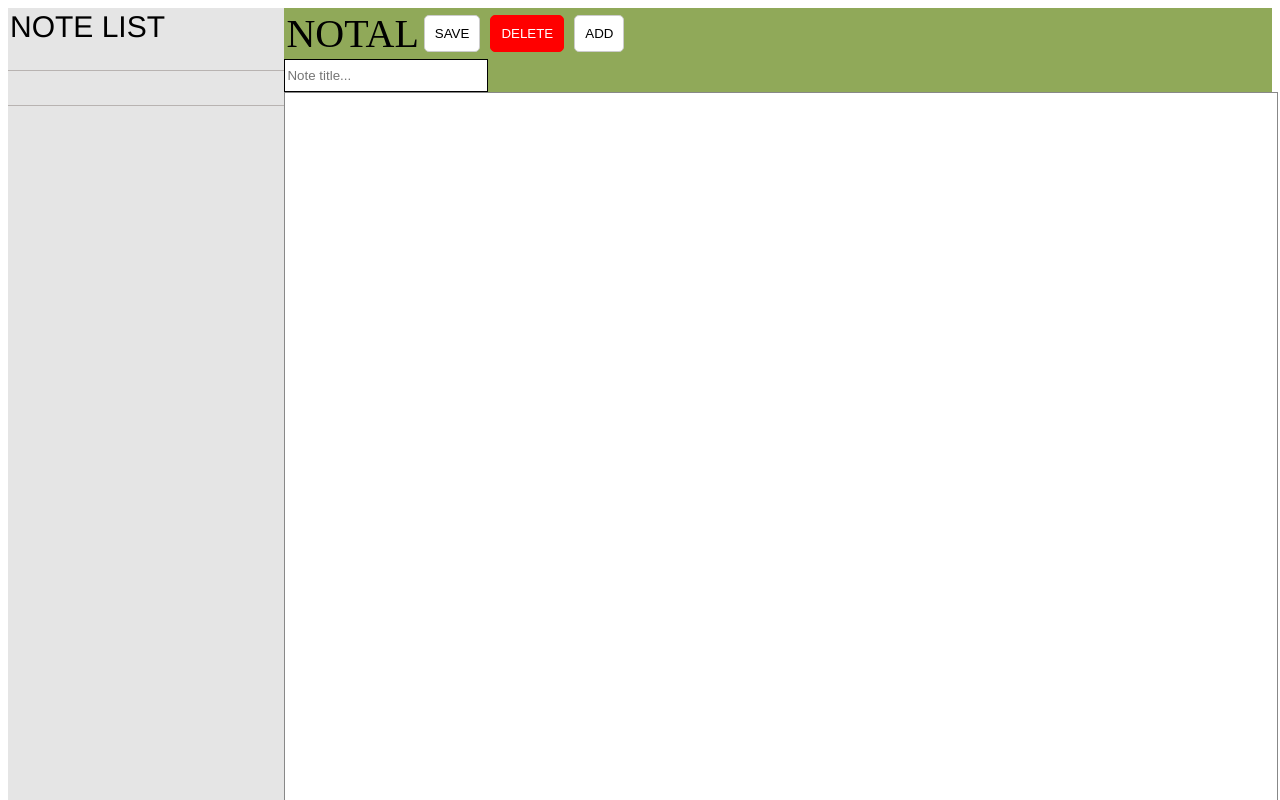
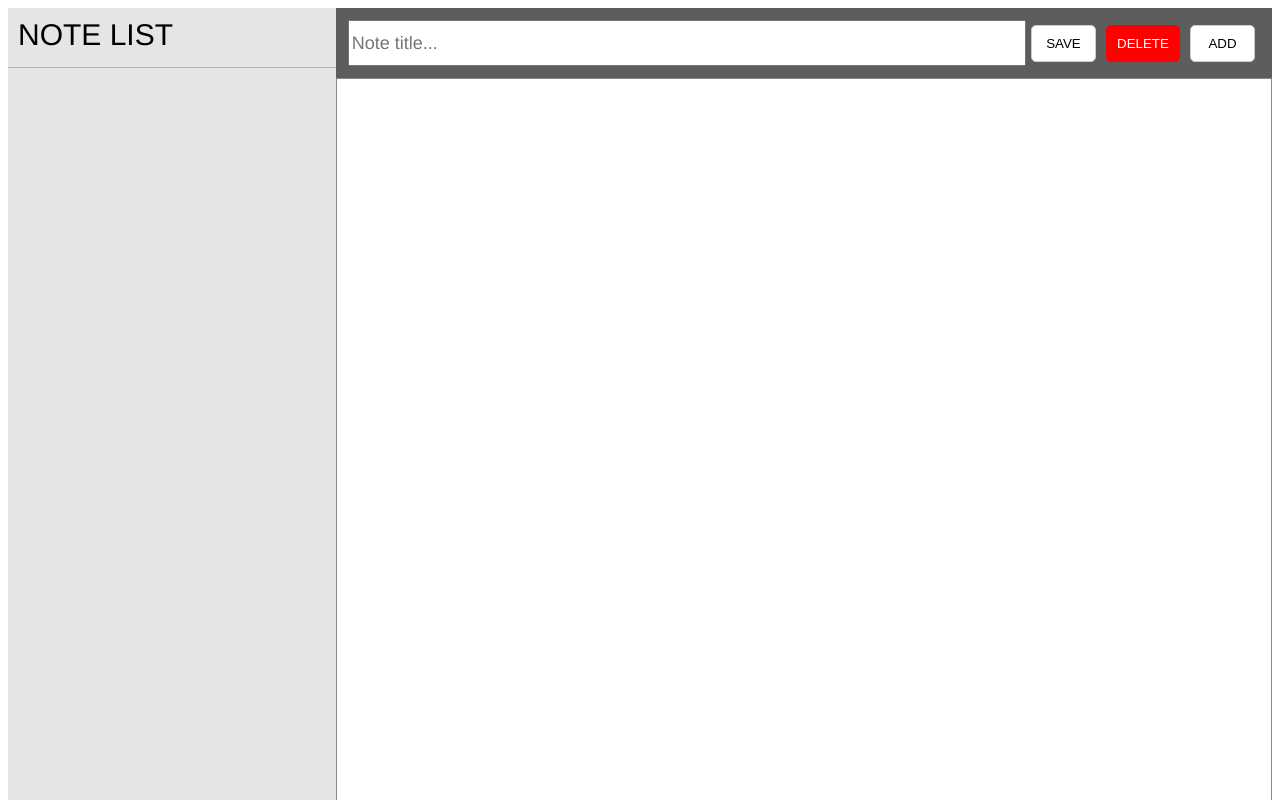
Before and after one commit to GyulizH/notAl, a React app: page / in a window 1280 px wide. Shown: the top 800 px of the page. Built offline with nearby package versions, Linux system fonts and the light colour scheme.

Commit message:
made improvements on css and functionality but with problems

```diff
--- a/package.json
+++ b/package.json
@@ -11,6 +11,7 @@
     "@babel/core": "^7.8.7",
     "@babel/preset-env": "^7.8.7",
     "@babel/preset-react": "^7.8.3",
+    "@styled-icons/evaicons-outline": "^10.2.0",
     "babel-core": "^6.26.3",
     "babel-loader": "^8.0.6",
     "html-webpack-plugin": "^3.2.0",
@@ -21,6 +22,7 @@
     "redux-devtools-extension": "^2.13.8",
     "redux-thunk": "^2.3.0",
     "styled-components": "^5.0.1",
+    "styled-icons": "^10.2.1",
     "webpack": "^4.42.0",
     "webpack-cli": "^3.3.11",
     "webpack-dev-server": "^3.10.3"
--- a/src/components/App.js
+++ b/src/components/App.js
@@ -13,7 +13,7 @@ class App extends React.Component {
           flexDirection: 'row',
         }}
       >
-          <NoteList />
+        <NoteList />
         <NoteEditor />
       </div>
     )
--- a/src/components/Button/Button.sc.js
+++ b/src/components/Button/Button.sc.js
@@ -1,5 +1,9 @@
 import styled from 'styled-components'
 
+export const BUTTON_STYLE = {
+  DANGER: 'danger',
+  DEFAULT: 'default',
+}
 export const ButtonWrapper = styled.button`
   display: inline-block;
   padding: 10px;
@@ -9,4 +13,19 @@ export const ButtonWrapper = styled.button`
   color: ${(props) => (props.danger ? '#fff' : '#000')};
   border-radius: 5px;
   outline: none;
+  width: 5rem;
+  cursor:pointer;
+  &:hover {
+    background-color: #757474;
+  }
 `
+
+export const ButtonDanger = styled(ButtonWrapper)`
+  background: red;
+`
+
+const Components = {
+  [BUTTON_STYLE.DANGER]: { ButtonWrapper: ButtonDanger },
+}
+
+export default Components
--- a/src/components/Button/index.js
+++ b/src/components/Button/index.js
@@ -1,10 +1,19 @@
 import React from 'react'
 import styled from 'styled-components'
-import { ButtonWrapper } from './Button.sc'
+import Components, { BUTTON_STYLE, ButtonWrapper } from './Button.sc'
 
 const Button = (props) => {
-  const { children, ...restOfProps } = props
-  return <ButtonWrapper {...restOfProps}> {children} </ButtonWrapper>
+  Button.defaultProps = {
+    appliedStyle: BUTTON_STYLE.DEFAULT,
+  }
+  const { children, appliedStyle, ...restOfProps } = props
+  // const {ButtonWrapper} = Components[appliedStyle]
+  return (
+    <ButtonWrapper appliedStyle={appliedStyle} {...restOfProps}>
+      {' '}
+      {children}{' '}
+    </ButtonWrapper>
+  )
 }
 
 // export default styled(Button)`
--- a/src/components/Editor/NoteEditor.js
+++ b/src/components/Editor/NoteEditor.js
@@ -6,11 +6,11 @@ import {
   EditorForm,
   EditorInput,
   EditorHeader,
-  EditorButton,
 } from './NoteEditor.sc'
 import Button from '../Button'
 import { addNote } from '../../redux/notelist/action'
 import { deleteNote } from '../../redux/notelist/action'
+import { updateSelectedNote } from '../../redux/selectedNote/action'
 
 class NoteEditor extends React.Component {
   constructor(props) {
@@ -55,12 +55,10 @@ class NoteEditor extends React.Component {
   }
 
   addNewNote() {
-    console.log('add note')
-    //this.set neden calismiyor
+    //this.set neden calismiyor state degisikligi oldugu icin otomatik re-render yapmasi gerekmiyor mu?
     this.setState({ noteText: '' })
     this.setState({ noteTitle: '' })
     this.setState({ id: Date.now() })
-    console.log(this.state.noteText)
   }
 
   saveNote() {
@@ -68,7 +66,7 @@ class NoteEditor extends React.Component {
     let note = {
       noteTitle: this.state.noteTitle,
       noteText: this.state.noteText,
-      id: Date.now(),
+      id: this.props.selectedNote.id ? this.props.selectedNote.id : Date.now(),
     }
     if (
       note.id !== this.props.selectedNote.id &&
@@ -79,8 +77,9 @@ class NoteEditor extends React.Component {
       this.setState({ noteText: '' })
       this.setState({ noteTitle: '' })
       this.setState({ id: null })
+    }else if(note.id === this.props.selectedNote.id){
+     this.props.updateSelectedNote(note)
     }
-    //write an update action to redux
   }
 
   enterPressed(event) {
@@ -90,6 +89,7 @@ class NoteEditor extends React.Component {
       id: Date.now(),
     }
     let code = event.keyCode || event.which
+    //title varken ve text yokken enter a basinca sayfayi yeniliyor??
     if (code === 13 && note.noteText !== '' && note.noteTitle !== '') {
       this.props.addNote(note)
       this.setState({ noteText: '' })
@@ -118,25 +118,24 @@ class NoteEditor extends React.Component {
     return (
       <EditorWrapper>
         <EditorHeader>
-          NOTAL
-          <Button onClick={this.saveNote}>SAVE</Button>
-          <Button onClick={this.deleteNote} danger>
-            DELETE
-          </Button>
-          <Button onClick={this.addNewNote}> ADD </Button>
-        </EditorHeader>
           <EditorForm>
             <EditorInput
               placeholder="Note title..."
               value={this.state.noteTitle ? this.state.noteTitle : ''}
               onChange={this.handleInputChange}
             />
+          </EditorForm>
+          <Button onClick={this.saveNote}>SAVE</Button>
+          <Button onClick={this.deleteNote} appliedStyle="danger" danger>
+            DELETE
+          </Button>
+          <Button onClick={this.addNewNote}> ADD </Button>
+        </EditorHeader>
         <TextArea
           onChange={(e) => this.handleTextChange(e.target.value)}
           value={this.state.noteText ? this.state.noteText : ''}
           onKeyPress={this.enterPressed.bind(this)}
         />
-        </EditorForm>
       </EditorWrapper>
     )
   }
@@ -148,6 +147,7 @@ const mapStateToProps = ({ selectedNote, notes }) => {
 const mapDispatchToProps = (dispatch) => ({
   addNote,
   deleteNote,
+  updateSelectedNote,
   dispatch,
 })
 
--- a/src/components/Editor/NoteEditor.sc.js
+++ b/src/components/Editor/NoteEditor.sc.js
@@ -6,7 +6,7 @@ export const EditorWrapper = styled.div`
   width: 100%;
   height: 100%;
   border-color: black;
-  background-color: #90a959;
+  background-color: #5e5c5c;
 `
 
 export const EditorForm = styled.form`
@@ -16,9 +16,6 @@ export const EditorForm = styled.form`
   height: 100%;
   outline: none;
 `
-// the parent element mut have position:relative
-// for the button to align relatively
-
 export const EditorHeader = styled.div`
   position: relative;
   display: flex;
@@ -26,6 +23,7 @@ export const EditorHeader = styled.div`
   flex-shrink: 0;
   font-size: 40px;
   padding: 2px 2px 2px 2px;
+  margin: 10px;
 `
 export const EditorButton = styled.button`
   position: absolute;
@@ -38,16 +36,19 @@ export const EditorButton = styled.button`
 `
 export const EditorInput = styled.input`
   outline: none;
-  border: 1px solid black;
-  width: 20%;
-  height: 30px;
+  b1px solid #d0d0d0;
+  height: 40px;
+  font-family: Helvetica, sans-serif;
+  font-size:18px;
 `
 export const TextArea = styled.textarea`
-  display: flex;
-  flex-direction: column;
   outline: none;
   border: 1px solid #888;
   resize: none;
   width: 100%;
   height: 100%;
+  box-sizing: border-box;
+  font-family: Helvetica, sans-serif;
+  font-size: 16px;
+  padding: 10px;
 `
--- a/src/components/NoteList/NoteList.js
+++ b/src/components/NoteList/NoteList.js
@@ -1,36 +1,55 @@
 import React from 'react'
 import { connect } from 'react-redux'
 import { selectNote } from '../../redux/selectedNote/action'
-import { NoteListHeader, NoteListWrapper,NoteListElement} from './NoteList.sc'
+import {
+  NoteListHeader,
+  NoteListWrapper,
+  NoteListElement,
+  NoteListStar,
+} from './NoteList.sc'
 import { selectedNoteReducer as selectedNote } from '../../redux/selectedNote/reducer'
 
 class NoteList extends React.Component {
   constructor(props) {
     super(props)
+    this.state = {
+      selectedNote: {},
+      isSelected: false,
+    }
     this.selectNote = this.selectNote.bind(this)
   }
-  componentDidMount() {}
+
+  // shouldComponentUpdate(nextProps, nextState, nextContext) {
+  // }
 
   selectNote(id) {
     const selectedNote = this.props.notes.find((note) => note.id === id)
     this.props.selectNote(selectedNote)
+
+    this.setState({ selectedNote: selectedNote })
     return selectedNote
   }
   renderList() {
     return this.props.notes.map((object, index) => {
       return (
-        <NoteListElement key={object.id} onClick={() => this.selectNote(object.id)}>
+        <NoteListElement
+          isSelected={this.state.selectedNote.id === object.id}
+          key={object.id}
+          onClick={() => this.selectNote(object.id)}
+        >
+          {this.state.selectedNote.id === object.id && (
+            <NoteListStar size="20" />
+          )}
           {object.noteTitle}
         </NoteListElement>
       )
     })
   }
   render() {
-    console.log(this.props.notes, 'the note list')
     return (
       <NoteListWrapper>
         <NoteListHeader>NOTE LIST</NoteListHeader>
-        {this.renderList()}
+        <div>{this.renderList()}</div>
       </NoteListWrapper>
     )
   }
--- a/src/components/NoteList/NoteList.sc.js
+++ b/src/components/NoteList/NoteList.sc.js
@@ -1,32 +1,46 @@
 import styled from 'styled-components'
-
-export const NoteListHeader = styled.div`
-  flex-shrink: 0;
-  font-size: 30px;
-  padding: 2px 2px 2px 2px;
-  font-family: Helvetica, sans-serif;
-`
+import { StarOutline } from '@styled-icons/evaicons-outline'
 
 export const NoteListWrapper = styled.div`
   height: 100%;
-  width: 28%;
+  width: 35%;
   display: flex;
   flex-direction: column;
   background-color: #e5e5e5;
 `
+export const NoteListHeader = styled.div`
+  font-size: 30px;
+  padding: 10px 10px 15px 10px;
+  font-family: Helvetica, sans-serif;
+  border-bottom: 1px solid #b8b3b1;
+`
 
+//cursor pointer on hover not working
+//how to arrange transition on selecting the list element
 export const NoteListElement = styled.li`
   list-style-type: none;
   background-color: ${({ theme, isSelected }) =>
     isSelected ? theme.selected : theme.unselected};
   font-family: Helvetica, sans-serif;
+  font-size: 18px;
   padding: 12px 2px 12px;
-  margin-bottom: 10px;
   border-bottom: 1px solid #b8b3b1;
+  cursor: pointer;
+  transition: all 0.3;
+
+  &:hover {
+    background-color: #d1cdcd;
+    cursor: pointer;
+  }
 `
+
 NoteListElement.defaultProps = {
   theme: {
     unselected: '#e5e5e5',
     selected: '#F8A590',
   },
 }
+
+export const NoteListStar = styled(StarOutline)`
+  size: 10;
+`
--- a/src/redux/notelist/reducer.js
+++ b/src/redux/notelist/reducer.js
@@ -1,7 +1,7 @@
 import { ADD_NOTE } from './action'
 import { DELETE_NOTE } from './action'
 
-let fromMemory = '[]'
+let fromMemory = ''
 try {
   fromMemory = JSON.parse(localStorage.state).notes
 } catch (err) {
--- a/src/redux/selectedNote/action.js
+++ b/src/redux/selectedNote/action.js
@@ -1,5 +1,5 @@
 export const SELECT_NOTE = 'SELECT NOTE'
-export const DELETE_NOTE = 'DELETE NOTE'
+export const UPDATE_SELECTED_NOTE = 'UPDATE SELECTED NOTE'
 
 export const selectNote = (selectedNote, action) => {
   return {
@@ -7,3 +7,11 @@ export const selectNote = (selectedNote, action) => {
     payload: selectedNote,
   }
 }
+
+//duzgun calismiyor
+export const updateSelectedNote = (updatedNote, action) => {
+  return {
+    type: UPDATE_SELECTED_NOTE,
+    payload:updatedNote
+  }
+}
--- a/src/redux/selectedNote/reducer.js
+++ b/src/redux/selectedNote/reducer.js
@@ -1,4 +1,4 @@
-import { SELECT_NOTE } from './action'
+import { SELECT_NOTE, UPDATE_SELECTED_NOTE } from './action'
 
 const initialState = {
   selectedNote: {},
@@ -10,5 +10,11 @@ export const selectedNoteReducer = (state = initialState, action) => {
       ...action.payload,
     }
   }
+  if(action.type === UPDATE_SELECTED_NOTE){
+    return {
+      ...state,
+      selectedNote: action.payload
+    }
+  }
   return state
 }
--- a/src/redux/store.js
+++ b/src/redux/store.js
@@ -8,7 +8,6 @@ import LocalStorage from '../Utils/LocalStorage'
 const createStoreWithMiddleware = applyMiddleware(LocalStorage)(createStore)
 
 const store = createStore(reducers, composeWithDevTools(applyMiddleware(thunk)))
-console.log('the state', store.getState())
 store.subscribe(() => {
   saveState({
     notes: store.getState().notes,
@@ -18,5 +17,4 @@ store.subscribe(() => {
   })
 })
 
-console.log('the state', store.getState())
 export default store
```
Also changed, not shown: 1 other file (tests, documents, lock files or other folders). Lines whose indentation alone changed are shown as unchanged.
